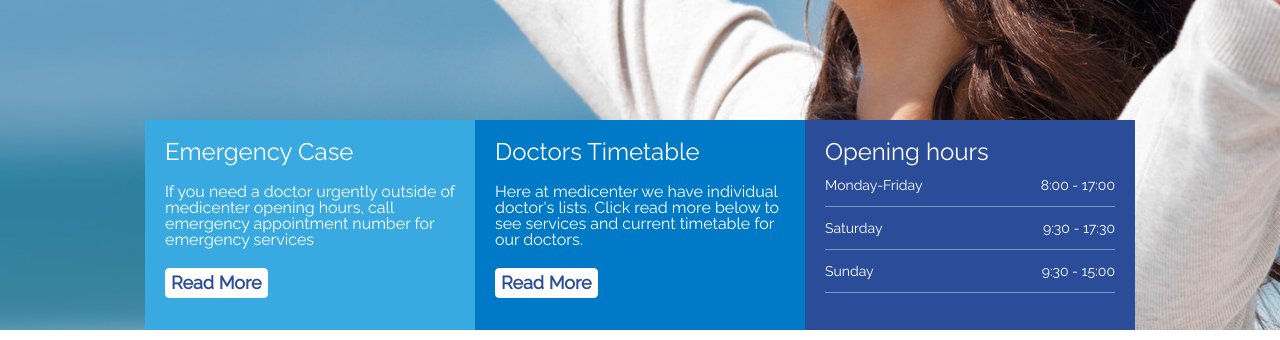
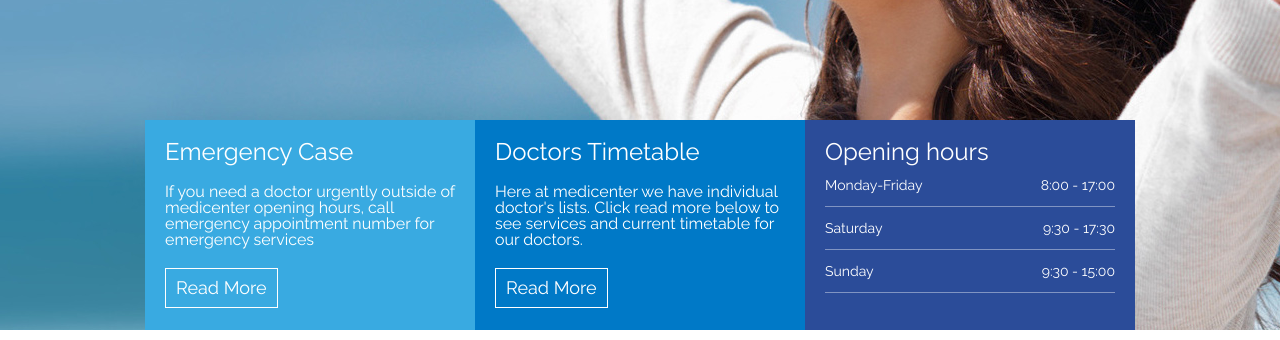
Before and after one commit to JacksonMonteiro/html_medicenter, a plain HTML site: page index.html in a window 1280 px wide. Shown: the part 460-800 px from the top of the page. Drawn offline with Linux system fonts and the light colour scheme.

Commit message:
banner content

```diff
--- a/css/style.css
+++ b/css/style.css
@@ -154,14 +154,19 @@ p.banner_text {
 }
 
 button.banner_button {
-    background: #FEFEFE;
+    background: none;
     border: 1px solid #FFF;
-    border-radius: 4px;
-    padding: 5px;
-    color: #2B4C99;
+    padding: 10px;
+    color: #FFF;
     font-size: 18px;
     outline: none;
-    font-weight: bold;
+    transition: background .5s, color .5s;
+}
+
+button.banner_button:hover {
+    background: #FFF;
+    color: #0079C7;
+    transition: background .5s, color .5s;
 }
 
 div.query {
```
